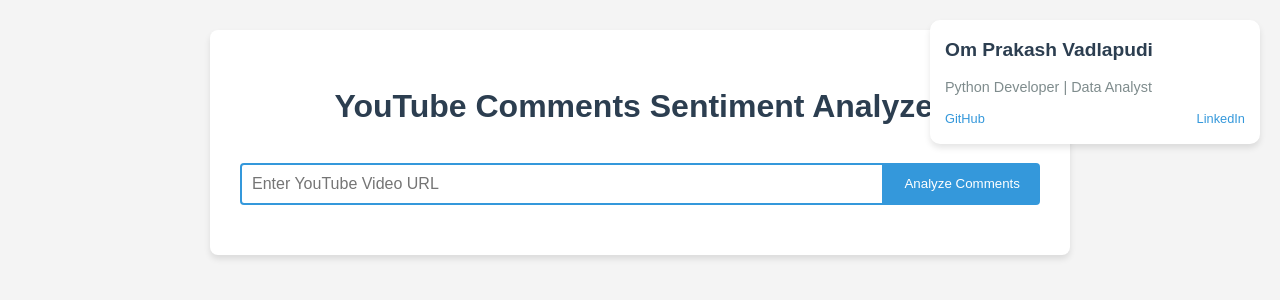
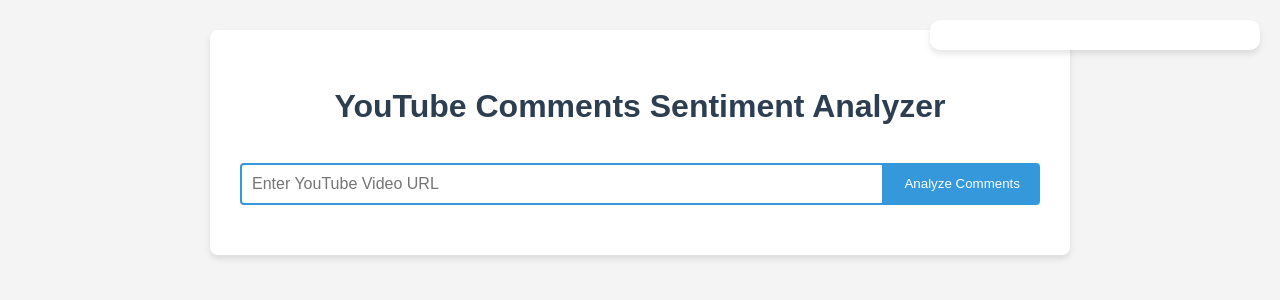
Before and after one commit to VADLAPUDIOMPRAKASH/youTube-comment-analysis, a Flask app: page / in a window 1280 px wide. Shown: the top 300 px of the page. Run offline with Flask 3, Linux system fonts and the light colour scheme.

Commit message:
Update index.html

```diff
--- a/templates/index.html
+++ b/templates/index.html
@@ -9,14 +9,14 @@
 <body>
     <div class="profile-card" onclick="window.open('https://vadlapudiomprakash.github.io/my-portfolio/', '_blank')">
 
-        <div class="profile-details">
+<!--         <div class="profile-details">
             <h2>Om Prakash Vadlapudi</h2>
             <p>Python Developer | Data Analyst</p>
             <div class="profile-social">
                 <a href="https://github.com/vadlapudiomprakash" target="_blank">GitHub</a>
                 <a href="https://www.linkedin.com/in/vadlapudi-om-prakash" target="_blank">LinkedIn</a>
             </div>
-        </div>
+        </div> -->
     </div>
 
     <div class="container">
```
